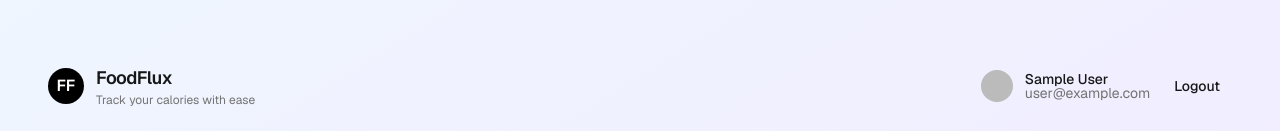
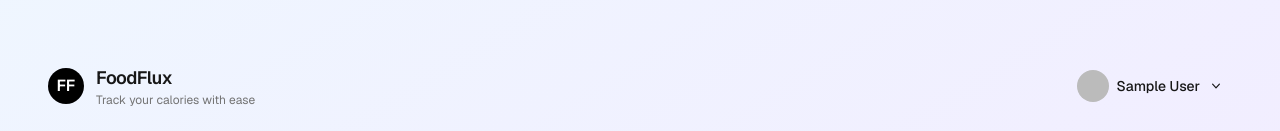
Before and after one commit to ronihcohen/FoodFlux, a Next.js app: page / in a window 1280 px wide. Shown: the top 131 px of the page. Built offline with nearby package versions, Linux system fonts and the light colour scheme; no server answers; the database is empty; sample sign-in values are in the browser's storage.

Commit message:
Replace SignOutButton with UserMenu in RootLayout and enhance user menu functionality

```diff
--- a/src/app/layout.tsx
+++ b/src/app/layout.tsx
@@ -1,7 +1,7 @@
 import type { Metadata } from "next";
 import { Geist, Geist_Mono } from "next/font/google";
 import { getServerAuthSession } from "@/lib/server-auth";
-import SignOutButton from "@/components/SignOutButton";
+import UserMenu from "@/components/UserMenu";
 import "./globals.css";
 
 const geistSans = Geist({
@@ -29,38 +29,16 @@ export default async function RootLayout({
     <html lang="en">
       <body className={`${geistSans.variable} ${geistMono.variable} antialiased min-h-screen`}>
         <div className="container-shell space-y-6">
-          <header className="flex items-center justify-between pt-4">
-            <div className="flex items-center gap-3">
+          <header className="flex flex-wrap items-center justify-between gap-3 pt-4">
+            <div className="flex items-center gap-3 min-w-0">
               <div className="h-9 w-9 rounded-full bg-black text-white grid place-items-center font-semibold">FF</div>
               <div>
                 <h1 className="text-lg font-semibold tracking-tight">FoodFlux</h1>
                 <p className="text-xs text-neutral-500">Track your calories with ease</p>
               </div>
             </div>
-            <div className="flex items-center gap-3">
-              {session?.user ? (
-                <>
-                  {session.user.image ? (
-                    // eslint-disable-next-line @next/next/no-img-element
-                    <img
-                      src={session.user.image}
-                      alt={session.user.name ?? session.user.email ?? "User"}
-                      className="h-8 w-8 rounded-full"
-                    />
-                  ) : (
-                    <div className="h-8 w-8 rounded-full bg-neutral-200 grid place-items-center text-xs font-medium">
-                      {(session.user.name ?? session.user.email ?? "?")
-                        .slice(0, 1)
-                        .toUpperCase()}
-                    </div>
-                  )}
-                  <div className="text-sm">
-                    <div className="font-medium leading-none">{session.user.name ?? "User"}</div>
-                    <div className="text-neutral-500 leading-none">{session.user.email}</div>
-                  </div>
-                  <SignOutButton className="btn-ghost" />
-                </>
-              ) : null}
+            <div className="ml-auto">
+              {session?.user ? <UserMenu user={session.user} /> : null}
             </div>
           </header>
           <main>{children}</main>
--- a/src/components/SignOutButton.tsx
+++ b/src/components/SignOutButton.tsx
@@ -1,19 +1,27 @@
 "use client";
 
 import { signOut } from "next-auth/react";
+import type { ReactNode } from "react";
 
 type SignOutButtonProps = {
   className?: string;
+  children?: ReactNode;
+  title?: string;
 };
 
-export default function SignOutButton({ className }: SignOutButtonProps) {
+export default function SignOutButton({ className, children, title }: SignOutButtonProps) {
   async function handleSignOut() {
     await signOut({ callbackUrl: "/signin" });
   }
 
   return (
-    <button onClick={handleSignOut} className={className ?? "btn-ghost"}>
-      Logout
+    <button
+      onClick={handleSignOut}
+      className={className ?? "btn-ghost"}
+      aria-label={title ?? "Logout"}
+      title={title ?? "Logout"}
+    >
+      {children ?? "Logout"}
     </button>
   );
 }
--- /dev/null
+++ b/src/components/UserMenu.tsx
@@ -0,0 +1,110 @@
+"use client";
+
+import { useEffect, useRef, useState } from "react";
+import SignOutButton from "@/components/SignOutButton";
+
+type User = {
+  name?: string | null;
+  email?: string | null;
+  image?: string | null;
+};
+
+type UserMenuProps = {
+  user: User;
+};
+
+export default function UserMenu({ user }: UserMenuProps) {
+  const [open, setOpen] = useState(false);
+  const containerRef = useRef<HTMLDivElement | null>(null);
+
+  useEffect(() => {
+    function onClickOutside(event: MouseEvent) {
+      if (!containerRef.current) return;
+      if (!containerRef.current.contains(event.target as Node)) {
+        setOpen(false);
+      }
+    }
+    function onKeyDown(event: KeyboardEvent) {
+      if (event.key === "Escape") setOpen(false);
+    }
+    document.addEventListener("mousedown", onClickOutside);
+    document.addEventListener("keydown", onKeyDown);
+    return () => {
+      document.removeEventListener("mousedown", onClickOutside);
+      document.removeEventListener("keydown", onKeyDown);
+    };
+  }, []);
+
+  const displayName = user.name ?? user.email ?? "User";
+
+  return (
+    <div className="relative" ref={containerRef}>
+      <button
+        type="button"
+        onClick={() => setOpen((v) => !v)}
+        aria-haspopup="menu"
+        aria-expanded={open}
+        className="flex items-center gap-2 rounded-md px-2 py-1 hover:bg-black/5 dark:hover:bg-white/10 transition-colors"
+      >
+        {user.image ? (
+          // eslint-disable-next-line @next/next/no-img-element
+          <img
+            src={user.image}
+            alt={displayName}
+            className="h-8 w-8 rounded-full"
+          />
+        ) : (
+          <div className="h-8 w-8 rounded-full bg-neutral-200 grid place-items-center text-xs font-medium">
+            {displayName.slice(0, 1).toUpperCase()}
+          </div>
+        )}
+        <span className="hidden sm:block text-sm font-medium max-w-[10rem] truncate">
+          {displayName}
+        </span>
+        <svg
+          className={`h-4 w-4 hidden sm:block transition-transform ${open ? "rotate-180" : "rotate-0"}`}
+          viewBox="0 0 20 20"
+          fill="currentColor"
+          aria-hidden="true"
+        >
+          <path fillRule="evenodd" d="M5.23 7.21a.75.75 0 011.06.02L10 11.168l3.71-3.94a.75.75 0 111.08 1.04l-4.24 4.5a.75.75 0 01-1.08 0l-4.24-4.5a.75.75 0 01.02-1.06z" clipRule="evenodd" />
+        </svg>
+      </button>
+
+      {open ? (
+        <div
+          role="menu"
+          aria-label="User menu"
+          className="absolute right-0 z-50 mt-2 w-64 rounded-md border border-black/5 dark:border-white/10 bg-white dark:bg-neutral-900 shadow-lg overflow-hidden"
+        >
+          <div className="p-3 flex items-center gap-3">
+            {user.image ? (
+              // eslint-disable-next-line @next/next/no-img-element
+              <img
+                src={user.image}
+                alt={displayName}
+                className="h-10 w-10 rounded-full"
+              />
+            ) : (
+              <div className="h-10 w-10 rounded-full bg-neutral-200 grid place-items-center text-sm font-medium">
+                {displayName.slice(0, 1).toUpperCase()}
+              </div>
+            )}
+            <div className="min-w-0">
+              <div className="text-sm font-medium truncate">{displayName}</div>
+              {user.email ? (
+                <div className="text-xs text-neutral-500 truncate">{user.email}</div>
+              ) : null}
+            </div>
+          </div>
+          <div className="h-px bg-black/5 dark:bg-white/10" />
+          <div className="p-2">
+            <SignOutButton className="btn-ghost w-full justify-start text-red-600" title="Logout">
+              Logout
+            </SignOutButton>
+          </div>
+        </div>
+      ) : null}
+    </div>
+  );
+}
```
